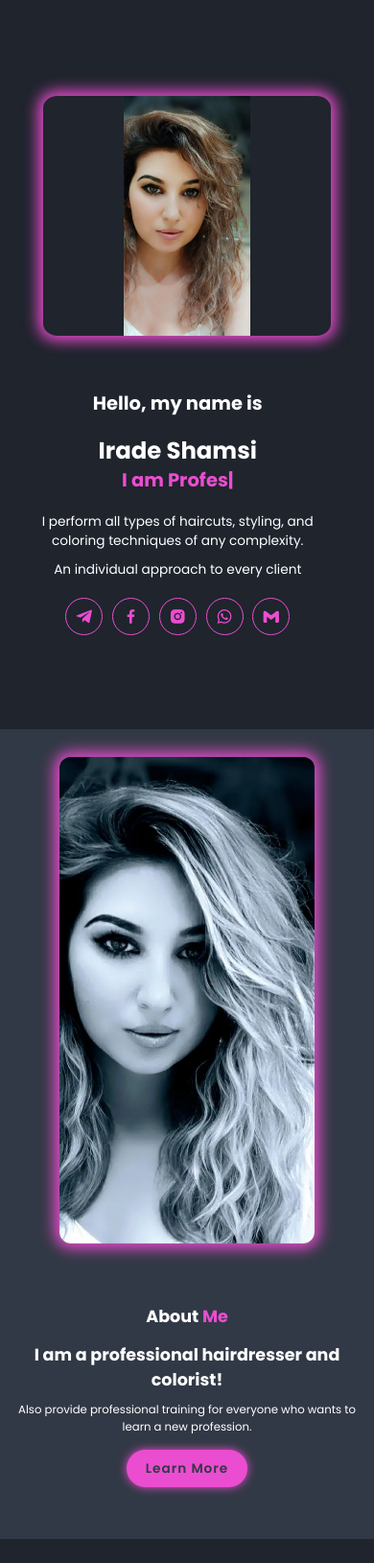
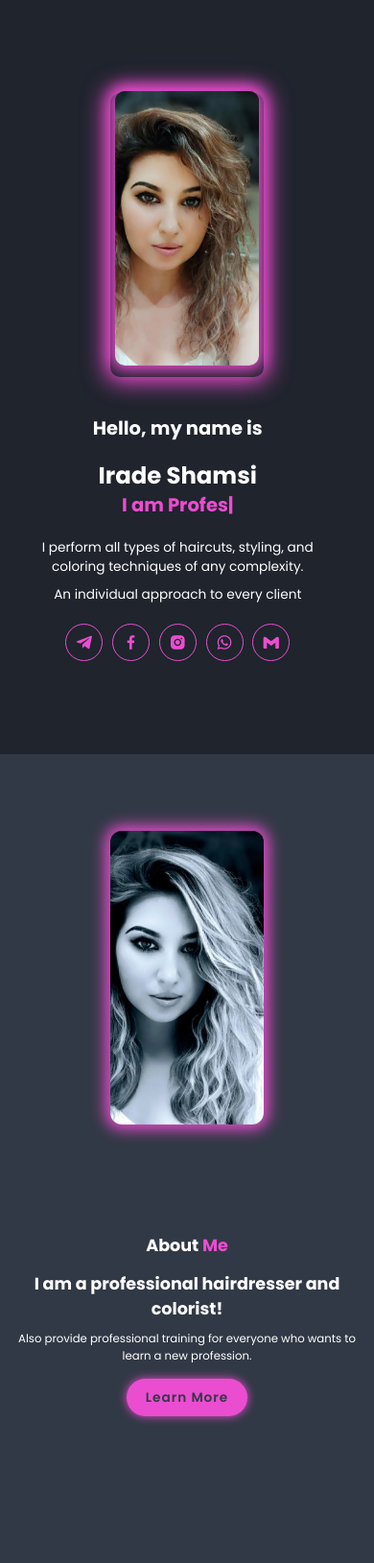
Before and after one commit to Mr-Shams86/Irada_Shamsi_Website, a FastAPI app: page / in a window 390 px wide. Shown: the part 98-1727 px from the top of the page at 96% size. Run offline with FastAPI, Linux system fonts and the light colour scheme; data that the repository does not hold is empty; parts of the project's set-up code (start-up, migrations or seed data) failed here and were passed over; some libraries are stand-ins or nearby versions.

Commit message:
Исправил проблеммы с разрешением фото в блоке Home

```diff
--- a/static/css/style.css
+++ b/static/css/style.css
@@ -717,7 +717,7 @@ span {
 
     .home-img img {
         width: 90vw;
-        max-width: 300px;
+        max-width: 160px;
         height: auto;
         max-height: 50vh;
         object-fit: contain; /* ✅ или contain — зависит от эффекта */
@@ -730,6 +730,7 @@ span {
     .home-img img:hover {
         box-shadow: 0 0 20px 10px var(--main-color);
         transition: box-shadow 0.3s ease;
+
     }
 }
 
@@ -978,10 +979,31 @@ span {
     font-size: 0.9rem;
     padding: 0.2rem 0.5rem;
     }
+    .home-img {
+        display: inline-block;
+        width: 90%;             /* ✅ Ограничим ширину */
+        max-width: 160px;       /* ✅ Фиксированный максимум */
+        margin: 0 auto;
+        padding: 0.5rem;
+        border-radius: 10px;
+        box-shadow: 0 0 25px 5px var(--main-color);
+    }
+
     .home-img img {
-    max-height: 250px;
+        display: block;
+        width: 100%;
+        height: auto;
+        border-radius: 10px;
+        object-fit: cover;
     }
-}
+
+    .about-img img {
+        width: 85vw;
+        max-width: 160px;
+        max-height: 60vh;
+        object-fit: cover;
+        border-radius: 12px;
+    }
 
 @media (max-width: 365px) {
     .home-img img {
@@ -1258,3 +1280,5 @@ span {
 .multiple-text {
     white-space: nowrap;
 }
+
+}
```
